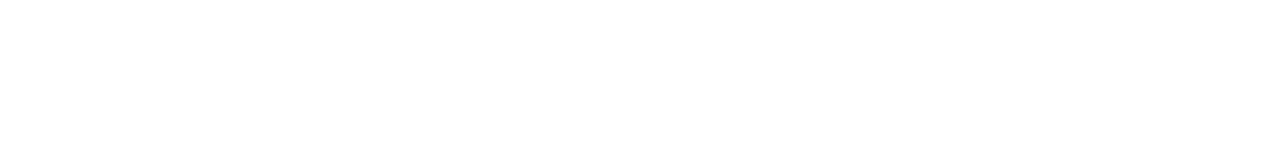
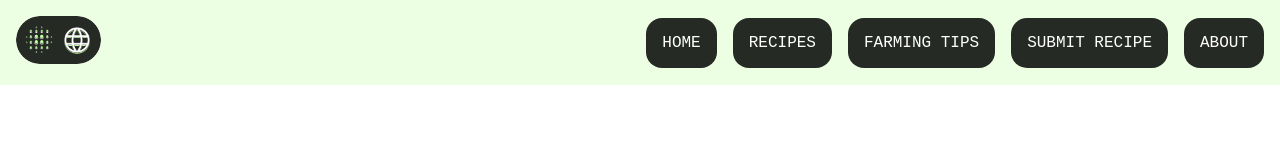
Before and after one commit to bedros-p/interdimensional-net, a website: page frontend/interdimensional-net/index.html in a window 1280 px wide. Drawn offline with Linux system fonts and the light colour scheme; a web font is replaced by a local one.

Commit message:
HTML now has the bare template for Wildcard Type

```diff
--- a/frontend/interdimensional-net/index.html
+++ b/frontend/interdimensional-net/index.html
@@ -4,8 +4,74 @@
   <meta charset="UTF-8">
   <meta name="viewport" content="width=device-width, initial-scale=1.0">
   <title>DIFFUSION.SYSTEMS PRESENTING INTERDIMENSIONAL NET</title>
+  <link rel="shortcut icon" href="assets/favicon.png" type="image/png">
+  <link rel="preconnect" href="https://fonts.googleapis.com">
+  <link rel="preconnect" href="https://fonts.gstatic.com" crossorigin>
+  <link href="https://fonts.googleapis.com/css2?family=PT+Mono&display=swap" rel="stylesheet">
+  <style>
+    /* ======== COLORS ======== */
+    :root {
+      --primary: #BFFFA2;
+    }
+
+    /* ======== GLOBAL STYLING ======== */
+    body {
+      margin:0;
+      font-family: "PT Mono", monospace;
+      font-weight: 400;
+      font-style: normal;
+    }
+
+    /* ======== NAVBAR ======== */
+    body>nav {
+      padding:1em;
+      background:rgba(from var(--primary) r g b / 0.3);
+      display: flex;
+      justify-content: space-between;
+      align-items: center;
+
+    }
+
+    body>nav #logo {
+      height:3em;
+      border-radius:9em;
+    }
+    body>nav #generated-links {
+      display:flex;
+      gap:1em;
+    }
+    body>nav #generated-links span {
+      background: #262A24;
+      padding:1em;
+      width:fit-content;
+      text-decoration: none;
+      border-radius: 1em;
+    }
+    body>nav #generated-links span a {
+      color:white;
+
+      text-decoration: none;
+    }
+  </style>
 </head>
+
 <body>
+  <nav>
+    <div>
+      <img src="assets/logo.png" alt="DIFFUSION.SYSTEMS Logo" srcset="" id="logo"/>
 
+    </div>
+    <div id="generated-links">
+      <span><a href="">HOME</a></span>
+      <span><a href="">RECIPES</a></span>
+      <span><a href="">FARMING TIPS</a></span>
+      <span><a href="">SUBMIT RECIPE</a></span>
+      <span><a href="">ABOUT</a></span>
+    </div>
+  </nav>
+  <main>
+
+  </main>
 </body>
+
 </html>
```
Also changed, not shown: backend/README.md, frontend/interdimensional-net/assets/favicon.png (added), frontend/interdimensional-net/assets/logo.png (added), frontend/interdimensional-net/assets/logo.svg (added).
